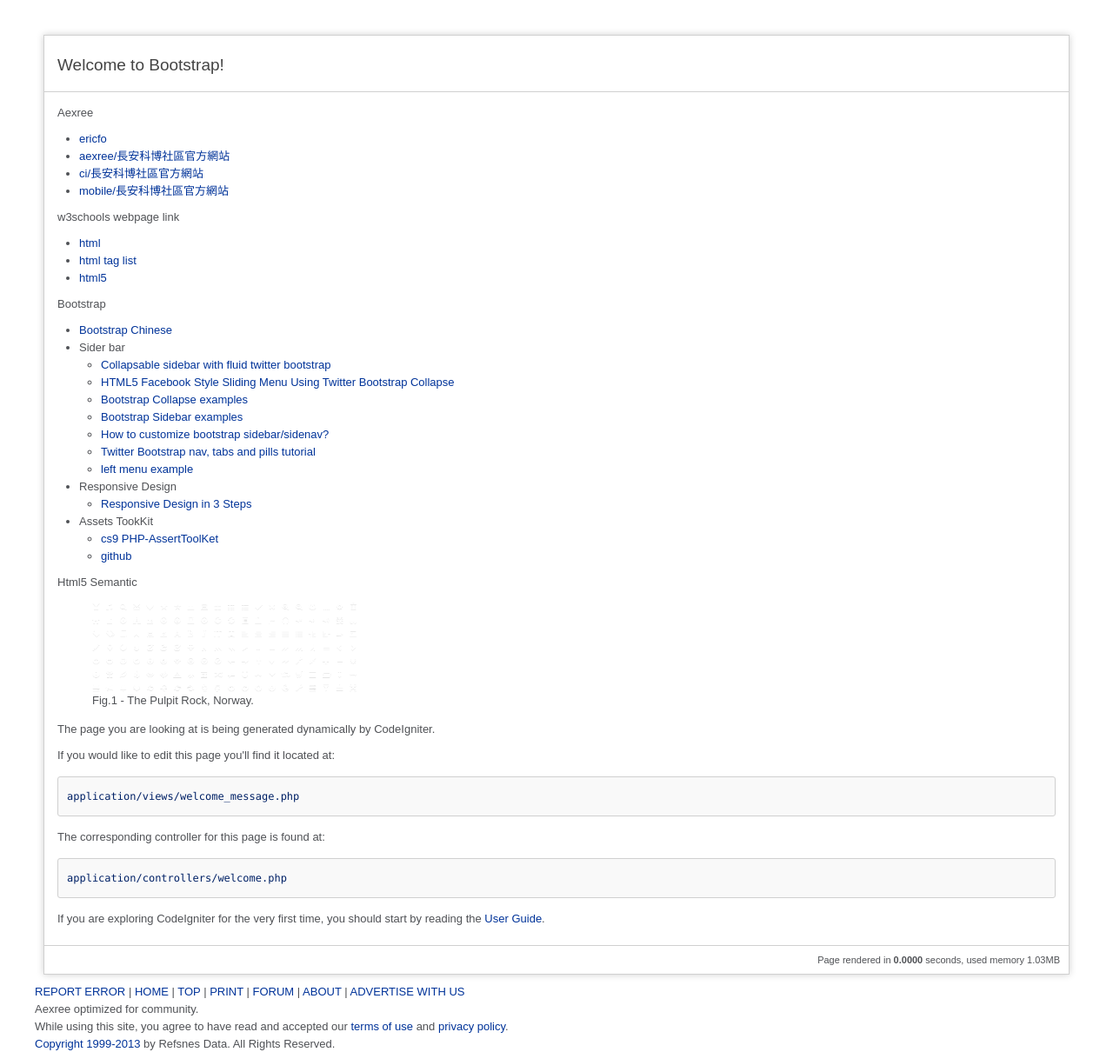
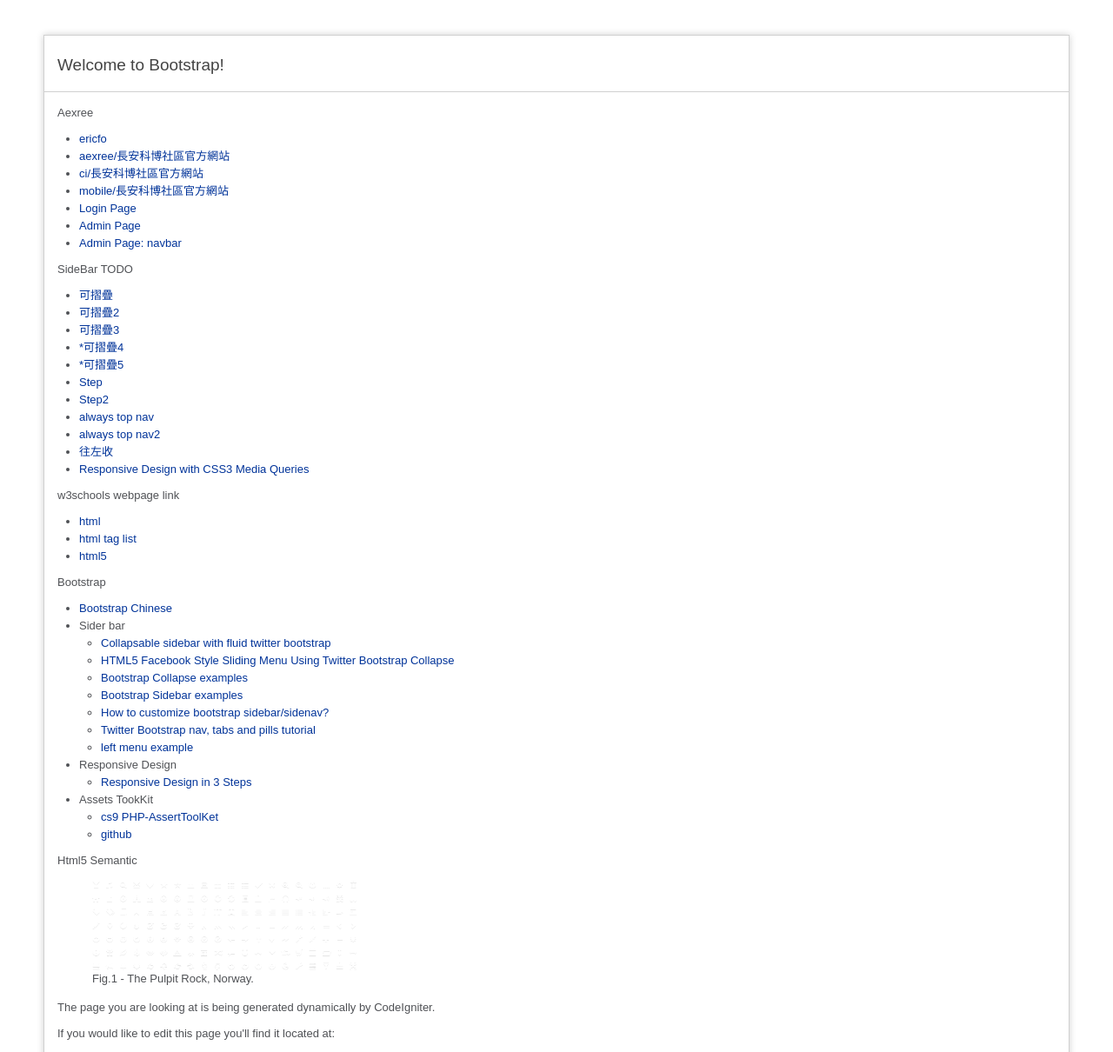
Before and after one commit to joeangel/codeigniter-aexree, a CodeIgniter app: page /ci/index.php/test/bootstrap in a window 1280 px wide. Shown: the top 1210 px of the page at 87% size. Run offline with CodeIgniter, Linux system fonts and the light colour scheme; some libraries are stand-ins or nearby versions.

Commit message:
Update bootstrap.php

```diff
--- a/application/views/bootstrap.php
+++ b/application/views/bootstrap.php
@@ -27,8 +27,25 @@
 			<li><a href="http://www.ericfo.com.tw/SMAUSW/Building/Show2.aspx?Building_SID=B000000088">aexree/長安科博社區官方網站</a></li>
 			<li><a href="<?=base_url(); ?>test/community">ci/長安科博社區官方網站</a></li>
 			<li><a href="http://www.responsinator.com/?url=http://localhost/ci/test/community">mobile/長安科博社區官方網站</a></li>
+			<li><a href="<?=base_url(); ?>test/login">Login Page</a></li>
+			<li><a href="<?=base_url(); ?>test/admin">Admin Page</a></li>
+			<li><a href="<?=base_url(); ?>test/adminnavbar">Admin Page: navbar</a></li>
 		</ul>
 
+		<p>SideBar TODO</p>
+		<ul>
+			<li><a href="http://bootply.com/72086">可摺疊</a></li>
+			<li><a href="http://bootply.com/83798">可摺疊2</a></li>
+			<li><a href="http://bootply.com/83802">可摺疊3</a></li>
+			<li><a href="http://bootply.com/72929">*可摺疊4</a></li>
+			<li><a href="http://jsfiddle.net/luismruiz/YRVev/">*可摺疊5</a></li>
+			<li><a href="http://bootply.com/69834">Step</a></li>
+			<li><a href="http://bootply.com/74391">Step2</a></li>
+			<li><a href="http://bootply.com/65023">always top nav</a></li>
+			<li><a href="http://bootply.com/73231">always top nav2</a></li>
+			<li><a href="http://jsfiddle.net/Osis/Mns8q/">往左收</a></li>
+			<li><a href="http://webdesignerwall.com/tutorials/responsive-design-with-css3-media-queries">Responsive Design with CSS3 Media Queries</a></li>
+		</ul>
 		<p>w3schools webpage link</p>
 		<ul>
 			<li><a href="http://www.w3schools.com/html/default.asp">html</a></li>
```
